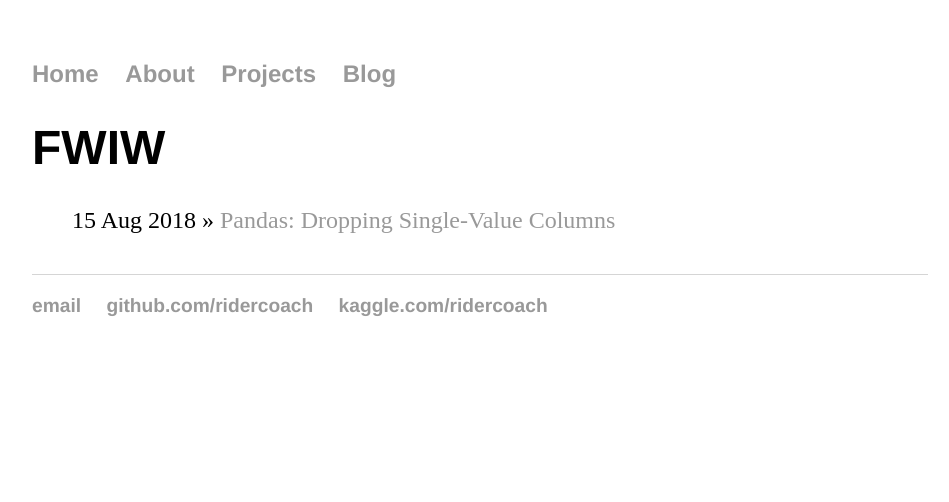
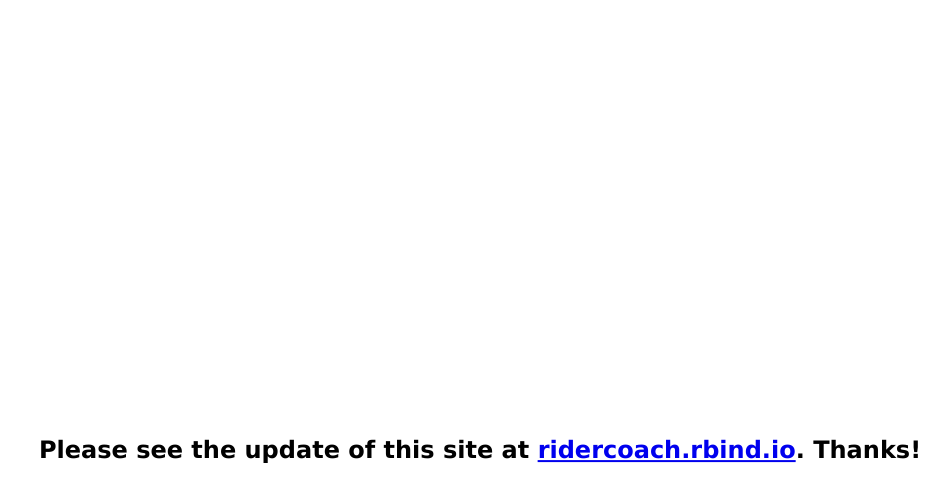
Before and after one commit to ridercoach/ridercoach.github.io, a Jekyll site: the page blog/index.html, which Jekyll copies as it is, in a window 1280 px wide. Shown: the top 502 px of the page, without its empty margins (160-1109 px from the left). Built offline with Jekyll 4.4.1, drawn with Linux system fonts in a browser that asks for light colours.

Commit message:
Used forwarding page for Projects and Blog

```diff
--- a/blog/index.html
+++ b/blog/index.html
@@ -1,11 +1,35 @@
----
-layout: default
-title: FWIW
----
-	<h1>{{ page.title }}</h1>
-	<ul class="posts">
 
-	  {% for post in site.posts %}
-	    <li><span>{{ post.date | date_to_string }}</span> » <a href="{{ post.url }}" title="{{ post.title }}">{{ post.title }}</a></li>
-	  {% endfor %}
-	</ul>
+<!doctype html>
+
+<html lang="en">
+
+<head>
+  <meta charset="utf-8">
+
+  <title>Eric Moyer</title>
+  <meta name="description" content="Eric Moyer">
+  <meta name="author" content="Eric Moyer">
+
+  <style type="text/css">
+    h2 {font-family: Verdana, Geneva, sans-serif; }
+
+    section {
+        position: absolute;
+        top: 50%;
+        left: 50%;
+        margin-right: -50%;
+        transform: translate(-50%, -50%) }
+
+  </style>
+
+</head>
+
+<body>
+
+<section>
+<h2>Please see the update of this site at <a href = "https://ridercoach.rbind.io">ridercoach.rbind.io</a>.  Thanks!</h2>
+</section>
+
+<body>
+
+</html>
```
Also changed, not shown: projects/index.html (+34 -9 lines).
